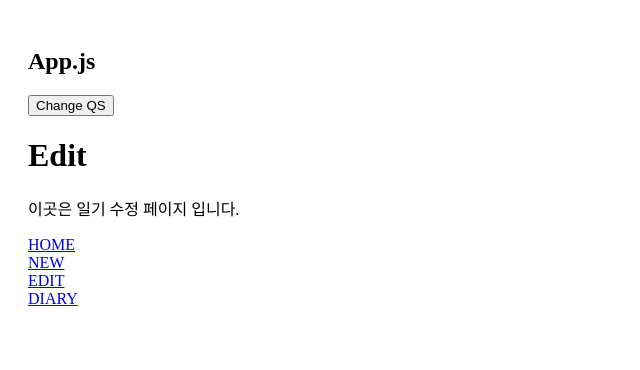
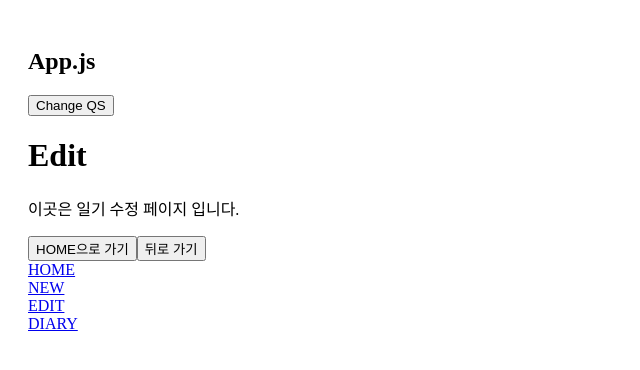
Before and after one commit to sujinjwa/emotion-diary, a JavaScript app: page /edit in a window 1280 px wide. Shown: the top 370 px of the page, without its empty margins (0-640 px from the left). Built offline with nearby package versions, Linux system fonts and the light colour scheme; the HTML template or start-up script is replaced by a standard one.

Commit message:
feat: useNavigate로 링크 이동
link 태그 대신 사용 가능

```diff
--- a/src/pages/Edit.js
+++ b/src/pages/Edit.js
@@ -1,6 +1,7 @@
-import { useSearchParams } from 'react-router-dom';
+import { useNavigate, useSearchParams } from 'react-router-dom';
 
 const Edit = () => {
+  const navigate = useNavigate();
   const [searchParams, setSearchParams] = useSearchParams();
 
   const id = searchParams.get('id');
@@ -16,6 +17,20 @@
       </button>
       <h1>Edit</h1>
       <p>이곳은 일기 수정 페이지 입니다.</p>
+      <button
+        onClick={() => {
+          navigate('/home');
+        }}
+      >
+        HOME으로 가기
+      </button>
+      <button
+        onClick={() => {
+          navigate(-1);
+        }}
+      >
+        뒤로 가기
+      </button>
     </div>
   );
 };
```
